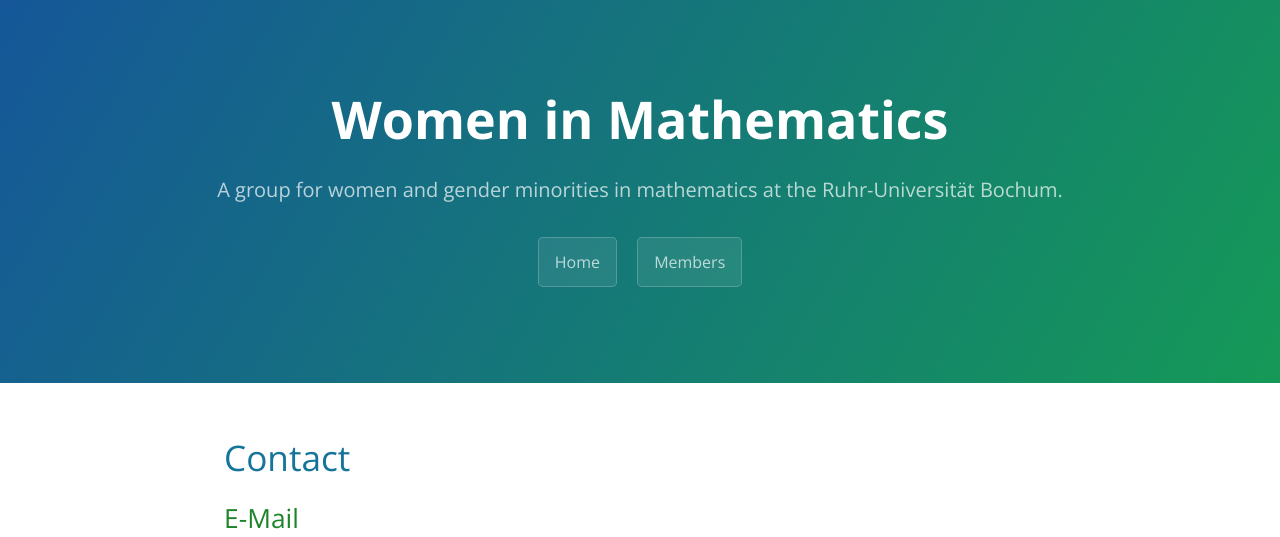
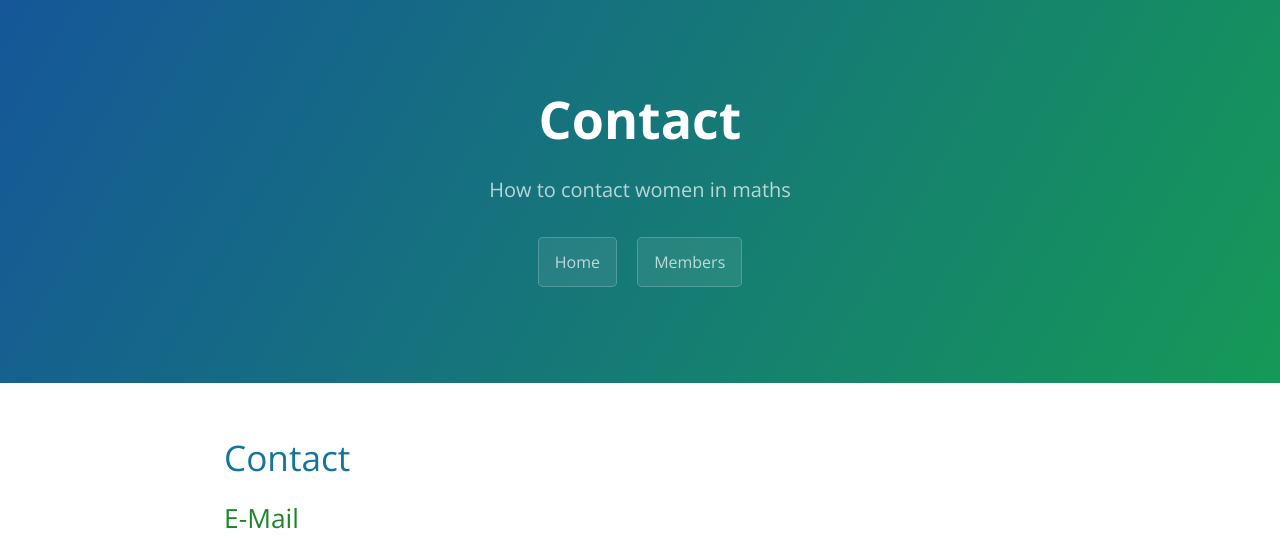
Before and after one commit to rub-wim/rub-wim.github.io, a Jekyll site: the page built from contact.md, in a window 1280 px wide. Shown: the top 537 px of the page. Built offline with Jekyll 4.4.1, drawn with Linux system fonts in a browser that asks for light colours; grey boxes are pictures that could not be loaded.

Commit message:
Update contact.md

```diff
--- a/contact.md
+++ b/contact.md
@@ -1,5 +1,7 @@
 ---
 layout: default
+title: Contact
+description: How to contact women in maths
 ---
 
 <head>
```
